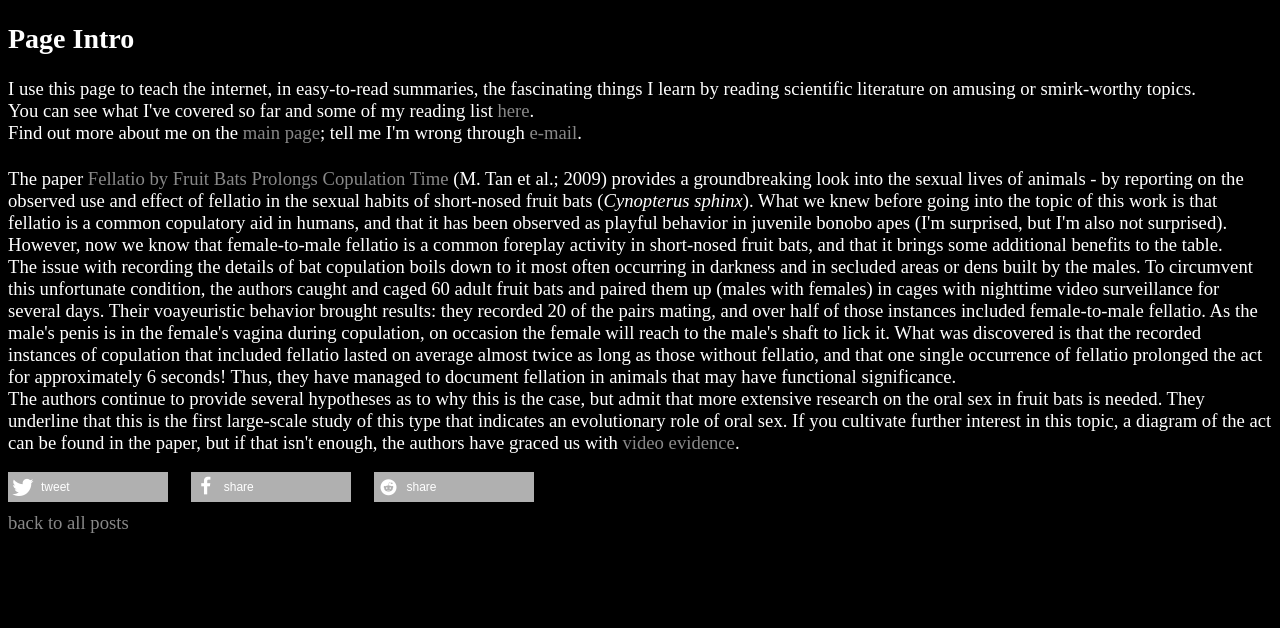
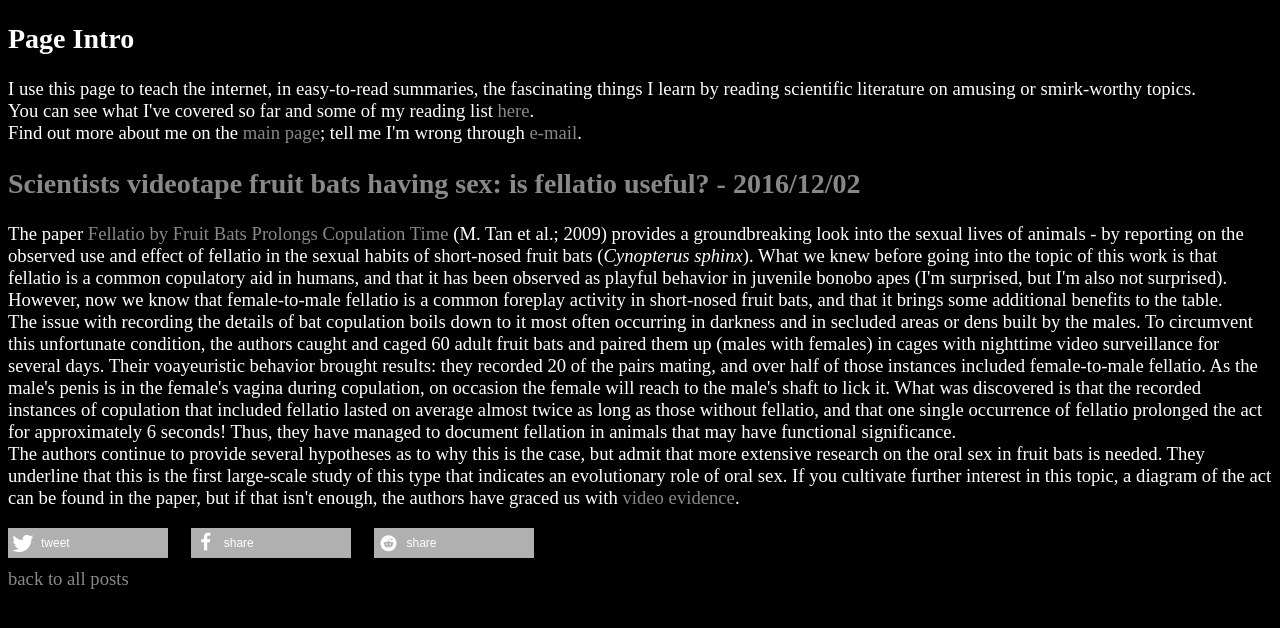
Before and after one commit to Shaidil/shaidil.github.io, a Jekyll site: the page built from _posts/2016-12-2-entry20.html, in a window 1280 px wide. Shown: the top 628 px of the page. Built offline with Jekyll 4.4.1, drawn with Linux system fonts in a browser that asks for light colours; nearby versions of some CDN libraries; some web fonts are replaced.

Commit message:
Update 2016-12-2-entry20.html

```diff
--- a/_posts/2016-12-2-entry20.html
+++ b/_posts/2016-12-2-entry20.html
@@ -1,5 +1,5 @@
 ---
-title: Scientists videotape fruit bats having sex: is fellatio useful? - 2016/12/02
+title: "Scientists videotape fruit bats having sex: is fellatio useful? - 2016/12/02"
 short: entry20
 ---
 <p>
```
